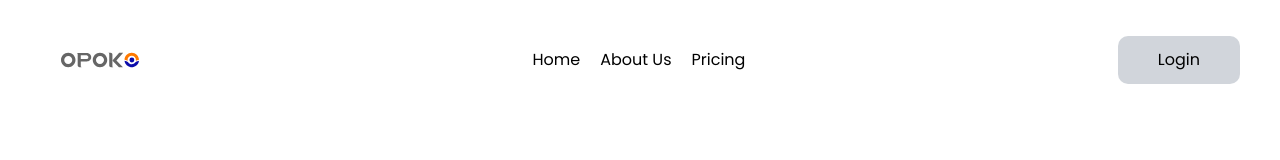
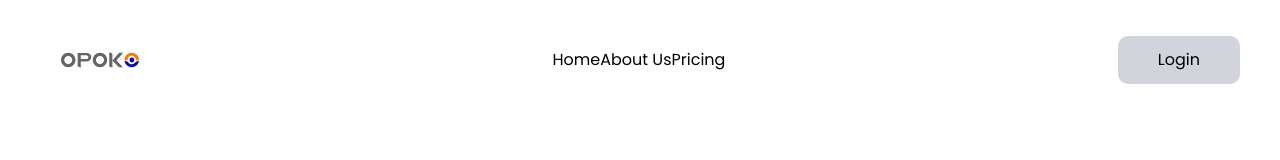
Before and after one commit to Niscolinx/opoko, a React (Vite) app: page / in a window 1280 px wide. Shown: the top 160 px of the page. Built offline with nearby package versions, Linux system fonts and the light colour scheme.

Commit message:
working on header

```diff
--- a/src/Entry/App.tsx
+++ b/src/Entry/App.tsx
@@ -11,11 +11,15 @@ import 'react-toastify/dist/ReactToastify.css';
 
 import Layout from '../container/Layout';
 import AboutUs from '../pages/AboutUs';
+import Home from '../pages/Home';
+import Pricing from '../pages/Pricing';
 
 const router = createBrowserRouter(
   createRoutesFromElements([
     <Route path="/" element={<Layout />}>
+      <Route path="home" element={<Home />} />,
       <Route path="about-us" element={<AboutUs />} />,
+      <Route path="pricing" element={<Pricing />} />,
     </Route>,
     <Route path="*" element={<Navigate to="/" />} />,
   ])
--- a/src/components/Header.tsx
+++ b/src/components/Header.tsx
@@ -12,7 +12,7 @@ const Header = () => {
   return (
       <div className="flex items-center justify-between">
       <img src="/asset/logo.svg" alt="" className="w-[12rem]" />
-      <div className="flex gap-8">
+      <div className="flex justify-between">
         {path.map((item) => {
         console.log(location.pathname, item);
           return (
```
